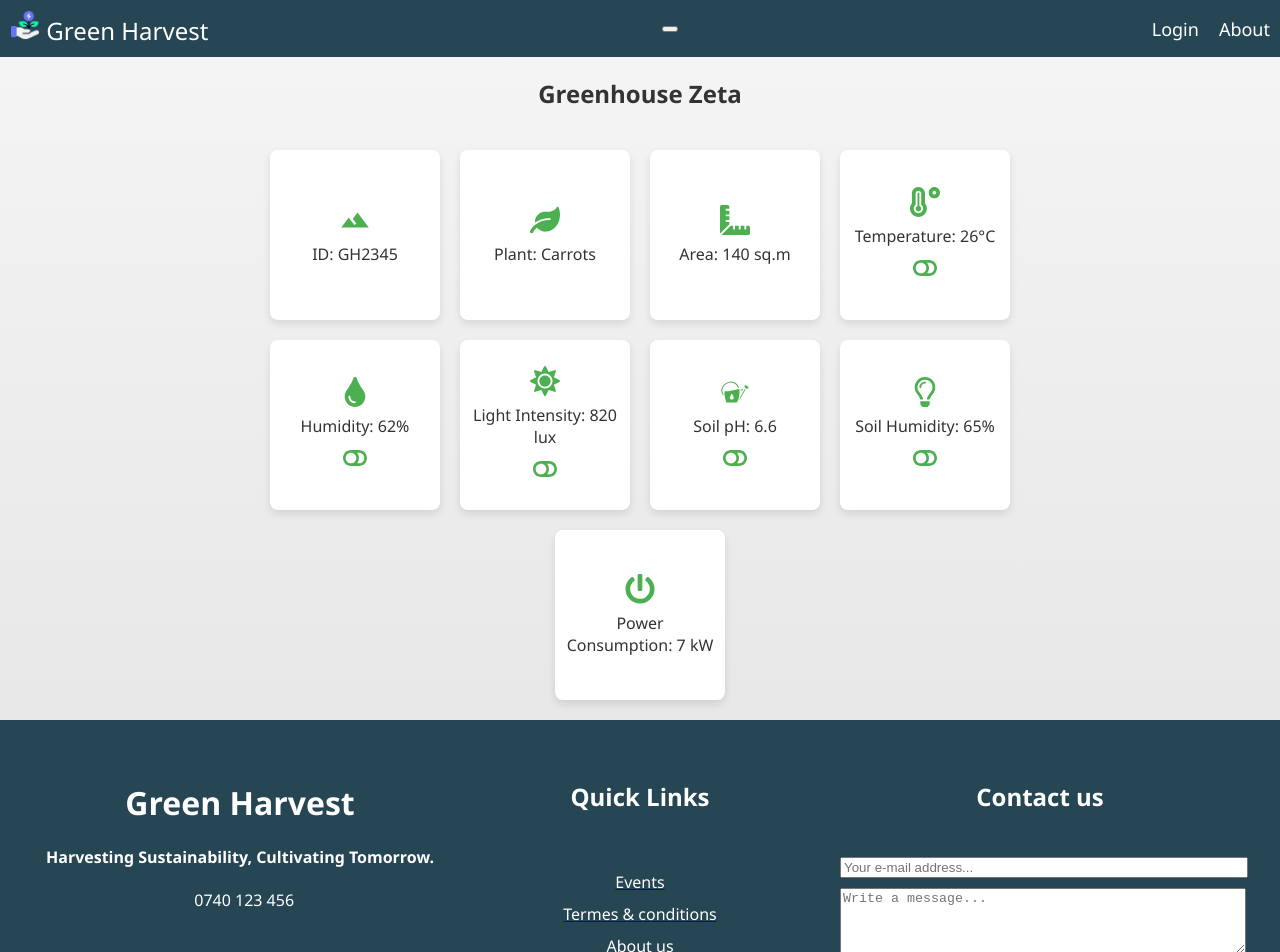
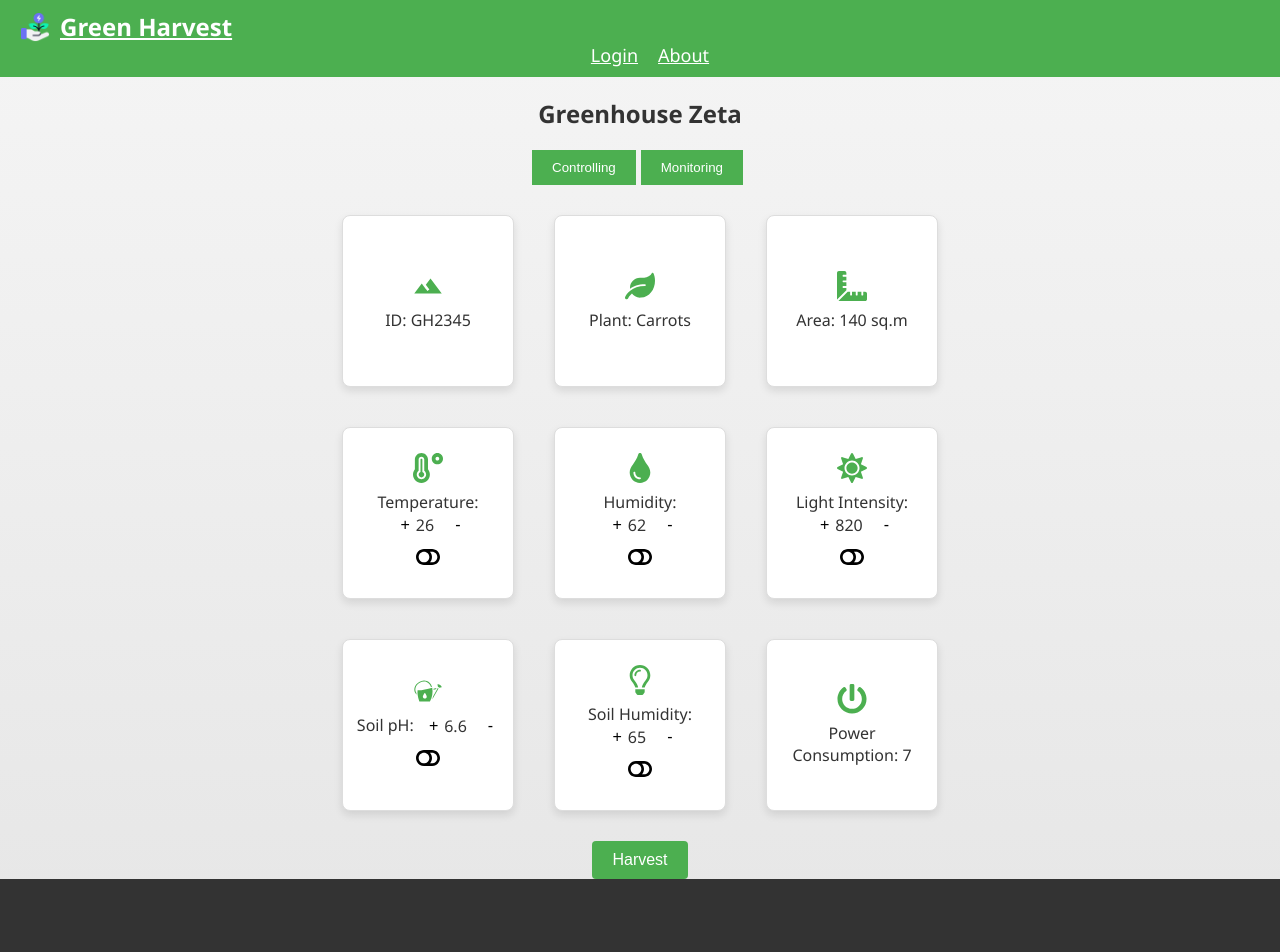
Before and after one commit to alex-cirlomaneanu/HackathonFilica, a React (Create React App) app in the folder FrontEnd/my-app/: page /my-greenhouses in a window 1280 px wide. Shown: the top 952 px of the page. Built offline with nearby package versions, Linux system fonts and the light colour scheme.

Commit message:
lingemiai belengheru

```diff
--- a/FrontEnd/my-app/src/components/Layout/Footer.css
+++ b/FrontEnd/my-app/src/components/Layout/Footer.css
@@ -1,78 +1,89 @@
+/* Footer.css */
 .footer {
-  background-color: #264653;
+  background-color: #333; /* Darker shade for footer */
   color: #fff;
-  padding: 40px;
+  padding: 40px 0;
+  font-size: 16px;
 }
 
 .footer-content {
   display: flex;
-  justify-content: space-between; /* Aliniază elementele pe întreaga lățime a containerului */
-  flex-wrap: wrap; /* Permite elementelor să fie pe mai multe linii dacă spațiul este insuficient */
+  justify-content: space-evenly;
+  flex-wrap: wrap;
+  max-width: 1200px;
+  margin: auto;
+  padding: 0 20px;
 }
 
 .footer-section {
+  margin: 20px;
   flex: 1;
-  margin-bottom: 20px;
+  min-width: 250px; /* Ensures the layout doesn't get too cramped on smaller screens */
 }
 
-.logo-text {
-  font-size: 2rem;
-  margin-bottom: 20px;
+.footer-section h2, .footer-section h4 {
+  color: #4CAF50; /* Adds a pop of the theme color */
 }
 
-.contact {
-  margin-bottom: 10px;
+.footer-section ul, .footer-section .contact, .footer-section .socials {
+  list-style: none;
+  padding: 0;
 }
 
-.contact span {
-  display: block;
-  margin-bottom: 5px;
+.footer-section a {
+  color: #bbb; /* Lighter text color for links */
+  text-decoration: none;
+  transition: color 0.3s ease;
 }
 
-.socials a {
+.footer-section a:hover {
   color: #fff;
+}
+
+.footer-section .socials a {
+  display: inline-block;
   margin-right: 10px;
 }
 
-.links ul {
-  list-style-type: none;
-  padding: 0;
+/* Assuming use of React Icons or similar for social media icons */
+.socials a {
+  font-size: 24px;
+  color: #bbb;
+  transition: color 0.3s ease;
 }
 
-.links li {
-  color: white;
-  margin-bottom: 10px;
-}
-
-.links li a {
-  color: white;
-  text-decoration: none;
-}
-
-.links li a:hover {
-  color: #ff7f50;
+.socials a:hover {
+  color: #4CAF50;
 }
 
 .contact-form .text-input {
   width: 100%;
-  margin-bottom: 10px;
+  padding: 10px;
+  margin: 10px 0;
+  border-radius: 4px;
+  border: 1px solid #777;
+  background-color: #222; /* Slightly lighter background for input fields */
+  color: #fff;
 }
 
-.contact-form textarea {
+.contact-form button {
   width: 100%;
-  margin-bottom: 10px;
+  background-color: #4CAF50;
+  color: #fff;
+  padding: 12px;
+  border: none;
+  border-radius: 4px;
+  cursor: pointer;
+  font-size: 16px;
 }
 
-.contact-btn {
-  background-color: #F4A261;
-  color: #fff;
-  border: none;
-  padding: 10px 20px;
-  cursor: pointer;
+.contact-form button:hover {
+  background-color: #369b47;
 }
 
 .footer-bottom {
-  color: #fff;
   text-align: center;
-  padding: 10px;
+  margin-top: 20px;
+  font-size: 14px;
+  color: #bbb;
 }
--- a/FrontEnd/my-app/src/components/Layout/Header.css
+++ b/FrontEnd/my-app/src/components/Layout/Header.css
@@ -1,33 +1,43 @@
 .navbar {
-    position: relative;
-    display: flex;
-    justify-content: space-between;
-    align-items: center;
-    background-color: #264653;
-    padding: 10px;
+    background-color: #4CAF50; /* A vibrant green to fit the "Green Harvest" theme */
+    padding: 10px 20px; /* Adjust padding for a more compact navbar */
 }
 
 .navbar-brand {
-    color: white;
-    font-size: 24px;
-    text-decoration: none;
+    font-weight: bold;
+    font-size: 24px; /* Increase font size for better visibility */
+    color: #fff !important; /* Ensure the brand text is white for contrast */
+    display: flex;
+    align-items: center; /* Align logo and text vertically */
 }
 
-.navbar-brand:hover {
-    color: #F4A261;
+.navbar-brand img {
+    margin-right: 10px; /* Space between logo and brand text */
+}
+
+.navbar-toggle {
+    border-color: #fff; /* Change toggle button border color for contrast */
 }
 
 .nav-link {
-    color: #ffffff;
-    font-size: 18px;
-    text-decoration: none;
-    margin-left: 20px;
-    /*border-radius: 10px;*/
-    /*border: white 1px solid;*/
-    text-align: center;
+    color: #fff !important; /* Ensures nav links are white for readability */
+    margin-left: 20px; /* Spacing between nav items */
+    font-size: 18px; /* Slightly larger nav items for better readability */
 }
 
 .nav-link:hover {
-    /*text-decoration: underline;*/
-    color: coral;
+    color: #ddf4e8 !important; /* A lighter green on hover for a subtle effect */
 }
+
+/* Adjustments for mobile nav collapse */
+.navbar-collapse {
+    background-color: #4CAF50;
+}
+
+@media (max-width: 992px) {
+    .nav-link {
+        color: #fff !important; /* Ensuring readability on collapsed/mobile nav */
+        padding: 10px 20px;
+        border-bottom: 1px solid #fff; /* Visual separation of nav items in collapsed view */
+    }
+}
--- a/FrontEnd/my-app/src/components/Layout/Header.js
+++ b/FrontEnd/my-app/src/components/Layout/Header.js
@@ -9,7 +9,6 @@ export const Header = () => {
     <Navbar.Brand as={Link} to="/" className="navbar-brand">
         <Image src={'/logo/power.png'} alt="Green Harvest Logo" height="30" className="d-inline-block align-top" /> Green Harvest
       </Navbar.Brand>
-      <Navbar.Toggle aria-controls="basic-navbar-nav" />
       <Navbar.Collapse id="basic-navbar-nav">
         <Nav className="mr-auto">
           <Nav.Link as={Link} to="/login" className="nav-link">Login</Nav.Link>
--- a/FrontEnd/my-app/src/pages/greenhouses/GreenhouseSection.css
+++ b/FrontEnd/my-app/src/pages/greenhouses/GreenhouseSection.css
@@ -32,3 +32,70 @@ h2 {
     text-align: center;
     margin: 20px 0;
 }
+
+.harvest-button {
+    background-color: #4CAF50; /* Green background */
+    color: white;
+    border: none;
+    border-radius: 4px;
+    padding: 10px 20px;
+    cursor: pointer;
+    font-size: 16px;
+    transition: background-color 0.3s ease;
+}
+
+.harvest-button:hover {
+    background-color: #369b47; /* Darker shade of green on hover */
+}.tabs button {
+     padding: 10px 20px;
+     cursor: pointer;
+     border: none;
+     background-color: #4CAF50;
+     color: white;
+     margin-right: 5px;
+ }
+
+.tabs button:hover {
+    background-color: #369b47;
+}
+
+.data-square {
+    margin: 10px;
+    padding: 10px;
+    border: 1px solid #ddd;
+    display: flex;
+    align-items: center;
+}
+
+.data-square input {
+    margin-left: 10px;
+}
+/* Add to GreenhouseSection.css */
+
+.value-display {
+    margin-right: 10px; /* Ensures some space between the value and the buttons */
+}
+
+.value-adjusters {
+    display: inline-flex;
+    vertical-align: middle; /* Aligns buttons with the text vertically */
+}
+
+.value-adjust-button {
+    padding: 2px 6px; /* Smaller padding for a compact look */
+    margin-left: 5px; /* Space between buttons */
+    background-color: #4CAF50; /* Green background to match theme */
+    border: none;
+    border-radius: 4px; /* Rounded corners for the buttons */
+    color: black; /* Text color */
+    cursor: pointer; /* Cursor change to indicate clickability */
+    font-size: 16px; /* Adjust the font size as needed */
+}
+
+.value-adjust-button:hover {
+    background-color: #369b47; /* Slightly darker green for hover effect */
+}
+
+.value-adjust-button:active {
+    transform: scale(0.95); /* Slight press-down effect */
+}
--- /dev/null
+++ b/FrontEnd/my-app/src/pages/greenhouses/HarvestModal.css
@@ -0,0 +1,61 @@
+/* Modal overlay that fills the entire viewport */
+.modal-overlay {
+    position: fixed;
+    top: 0;
+    left: 0;
+    right: 0;
+    bottom: 0;
+    background-color: rgba(0, 0, 0, 0.5); /* Semi-transparent black background */
+    display: flex;
+    justify-content: center;
+    align-items: center;
+    z-index: 1000; /* Ensure it's above other content */
+}
+
+/* Modal content box */
+.modal-content {
+    background-color: #fff;
+    padding: 20px;
+    border-radius: 8px;
+    box-shadow: 0 4px 6px rgba(0, 0, 0, 0.1);
+    width: 90%;
+    max-width: 500px; /* Adjust based on your preference */
+}
+
+/* Close button */
+.close-button {
+    float: right;
+    background-color: transparent;
+    border: none;
+    font-size: 20px;
+    cursor: pointer;
+}
+
+/* Form and input styling */
+.modal-content form {
+    display: flex;
+    flex-direction: column;
+    gap: 10px;
+}
+
+.modal-content input[type="number"] {
+    padding: 10px;
+    border: 1px solid #ccc;
+    border-radius: 4px;
+    font-size: 16px;
+}
+
+.modal-content button[type="submit"] {
+    background-color: #4CAF50;
+    color: white;
+    padding: 10px;
+    border: none;
+    border-radius: 4px;
+    cursor: pointer;
+    font-size: 16px;
+    transition: background-color 0.3s ease;
+}
+
+.modal-content button[type="submit"]:hover {
+    background-color: #369b47;
+}
--- /dev/null
+++ b/FrontEnd/my-app/src/pages/greenhouses/HarvestModal.js
@@ -0,0 +1,37 @@
+// HarvestModal.js
+import React, { useState } from 'react';
+import './HarvestModal.css'
+const HarvestModal = ({ isOpen, onClose, onHarvestSubmit }) => {
+    const [harvestAmount, setHarvestAmount] = useState('');
+
+    if (!isOpen) {
+        return null;
+    }
+
+    const handleSubmit = (e) => {
+        e.preventDefault();
+        onHarvestSubmit(harvestAmount);
+        onClose(); // Close modal after submitting
+    };
+
+    return (
+        <div className="modal-overlay">
+            <div className="modal-content">
+                <button className="close-button" onClick={onClose}>X</button>
+                <h2>Input Harvest Amount</h2>
+                <form onSubmit={handleSubmit}>
+                    <input
+                        type="number"
+                        value={harvestAmount}
+                        onChange={(e) => setHarvestAmount(e.target.value)}
+                        placeholder="Harvest amount (kg)"
+                        autoFocus
+                    />
+                    <button type="submit">Submit</button>
+                </form>
+            </div>
+        </div>
+    );
+};
+
+export default HarvestModal;
--- a/FrontEnd/my-app/src/pages/greenhouses/greenhouses.js
+++ b/FrontEnd/my-app/src/pages/greenhouses/greenhouses.js
@@ -2,21 +2,22 @@ import React, { useState } from 'react';
 import { FaTemperatureHigh, FaTint, FaSun, FaRegLightbulb, FaLeaf, FaRulerCombined, FaPowerOff, FaToggleOn, FaToggleOff } from 'react-icons/fa';
 import { MdLandscape } from 'react-icons/md';
 import { GiWateringCan } from 'react-icons/gi';
-import './GreenhouseSection.css'; // Ensure this CSS file is properly linked
+import './GreenhouseSection.css';
+import HarvestModal from "./HarvestModal"; // Ensure this CSS file is properly linked
 
-const GreenhouseSection = () => {
-  const greenhouseData = [
+const GreenhouseSection = ({ harvestRecords, addHarvestRecord }) => {
+  const [activeTab, setActiveTab] = useState('controlling');
+  const [greenhouseData, setGreenhouseData] = useState([
     { icon: MdLandscape, label: 'ID', value: 'GH2345', hasToggle: false },
     { icon: FaLeaf, label: 'Plant', value: 'Carrots', hasToggle: false },
     { icon: FaRulerCombined, label: 'Area', value: '140 sq.m', hasToggle: false },
-    { icon: FaTemperatureHigh, label: 'Temperature', value: '26°C', hasToggle: true },
-    { icon: FaTint, label: 'Humidity', value: '62%', hasToggle: true },
-    { icon: FaSun, label: 'Light Intensity', value: '820 lux', hasToggle: true },
+    { icon: FaTemperatureHigh, label: 'Temperature', value: '26', hasToggle: true },
+    { icon: FaTint, label: 'Humidity', value: '62', hasToggle: true },
+    { icon: FaSun, label: 'Light Intensity', value: '820', hasToggle: true },
     { icon: GiWateringCan, label: 'Soil pH', value: '6.6', hasToggle: true },
-    { icon: FaRegLightbulb, label: 'Soil Humidity', value: '65%', hasToggle: true },
-    { icon: FaPowerOff, label: 'Power Consumption', value: '7 kW', hasToggle: false }
-  ];
-
+    { icon: FaRegLightbulb, label: 'Soil Humidity', value: '65', hasToggle: true },
+    { icon: FaPowerOff, label: 'Power Consumption', value: '7', hasToggle: false }
+  ]);
   const [toggleStates, setToggleStates] = useState(greenhouseData.reduce((acc, item, idx) => ({ ...acc, [idx]: false }), {}));
 
   const toggle = (idx) => {
@@ -24,25 +25,85 @@ const GreenhouseSection = () => {
       setToggleStates({ ...toggleStates, [idx]: !toggleStates[idx] });
     }
   };
+  const [isModalOpen, setModalOpen] = useState(false);
+  const handleValueChange = (index, newValue) => {
+    const newData = [...greenhouseData];
+    newData[index].value = newValue;
+    setGreenhouseData(newData);
+  };
+  const handleHarvestSubmit = (amount) => {
+    // Find the plant from greenhouseData
+    const plantData = greenhouseData.find(data => data.label === 'Plant');
+    if (!plantData) {
+      console.error('No plant data available');
+      return;
+    }
+    const plant = plantData.value; // This gets the 'Carrots' value or whichever plant is set.
+
+    // Create a new record with both the plant and amount
+    const newRecord = {
+      plant,
+      amount,
+    };
+
+    // Call the addHarvestRecord function with the new record
+    addHarvestRecord(newRecord);
+  };
+  // Function to simulate real-time data variation for the "Monitoring" tab
+  const simulateMonitoringData = (value) => {
+    // Randomly adjust the value within ±1 range
+    const adjustment = Math.random() > 0.5 ? 1 : -1;
+    return Number(value) + adjustment;
+  };
 
   return (
       <>
         <h2>Greenhouse Zeta</h2>
+        <div className="tabs">
+          <button onClick={() => setActiveTab('controlling')}>Controlling</button>
+          <button onClick={() => setActiveTab('monitoring')}>Monitoring</button>
+        </div>
         <div className="greenhouse-data">
           {greenhouseData.map((data, index) => (
               <div key={index} className="data-square">
-                <data.icon size={30} color={!data.hasToggle || !toggleStates[index] ? "#4CAF50" : "#FF0000"} />
+                <data.icon size={30} color={data.hasToggle && toggleStates[index] ? "#FF0000" : "#4CAF50"} />
                 <div className="data-label-value">
-                  <span>{data.label}: {data.value}</span>
+                  <span>{data.label}: </span>
+                  {activeTab === 'controlling' ? (
+                      data.hasToggle ? (
+                          // Allow value modification if the toggle is o
+                          <div className="value-adjusters">
+                            <button className="value-adjust-button"
+                                    onClick={() => handleValueChange(index, Number(data.value) + 1)}>+
+                            </button>
+                            <span className="value-display">{data.value}</span>
+                            <button className="value-adjust-button"
+                                    onClick={() => handleValueChange(index, Math.max(0, Number(data.value) - 1))}>-
+                            </button>
+                          </div>
+
+                      ) : (
+                          <span>{data.value}</span>
+                      )
+                  ) : (
+                      // Display simulated real-time data in the "Monitoring" tab
+                      <span>{simulateMonitoringData(data.value)}</span>
+                  )}
                 </div>
-                {data.hasToggle && (
-                    <button onClick={() => toggle(index)} style={{ color: toggleStates[index] ? "#FF0000" : "#4CAF50" }}>
+                {activeTab === 'controlling' && data.hasToggle && (
+                    <button onClick={() => toggle(index)}>
                       {toggleStates[index] ? <FaToggleOn size={24} /> : <FaToggleOff size={24} />}
                     </button>
                 )}
               </div>
           ))}
         </div>
+        <button className="harvest-button" onClick={() => setModalOpen(true)}>Harvest</button>
+        <HarvestModal
+            isOpen={isModalOpen}
+            onClose={() => setModalOpen(false)}
+            onHarvestSubmit={handleHarvestSubmit}
+        />
       </>
   );
 };
```
Also changed, not shown: FrontEnd/my-app/src/App.js (+16 -3 lines), FrontEnd/my-app/src/App.css (line endings or trailing spaces).
